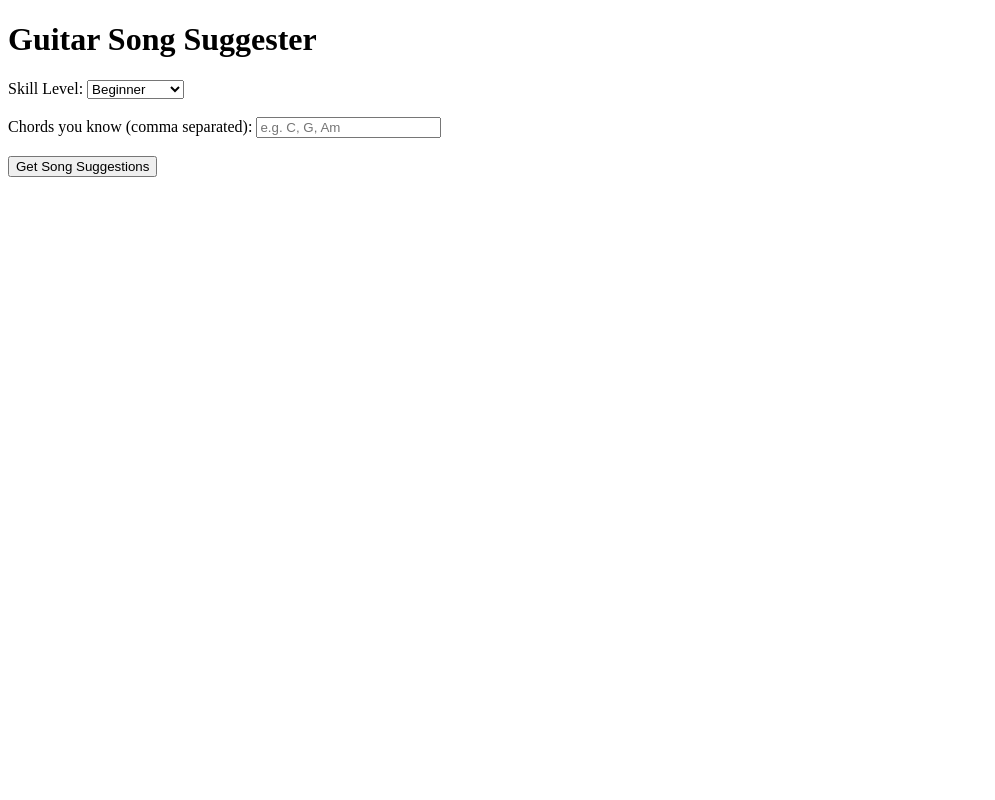
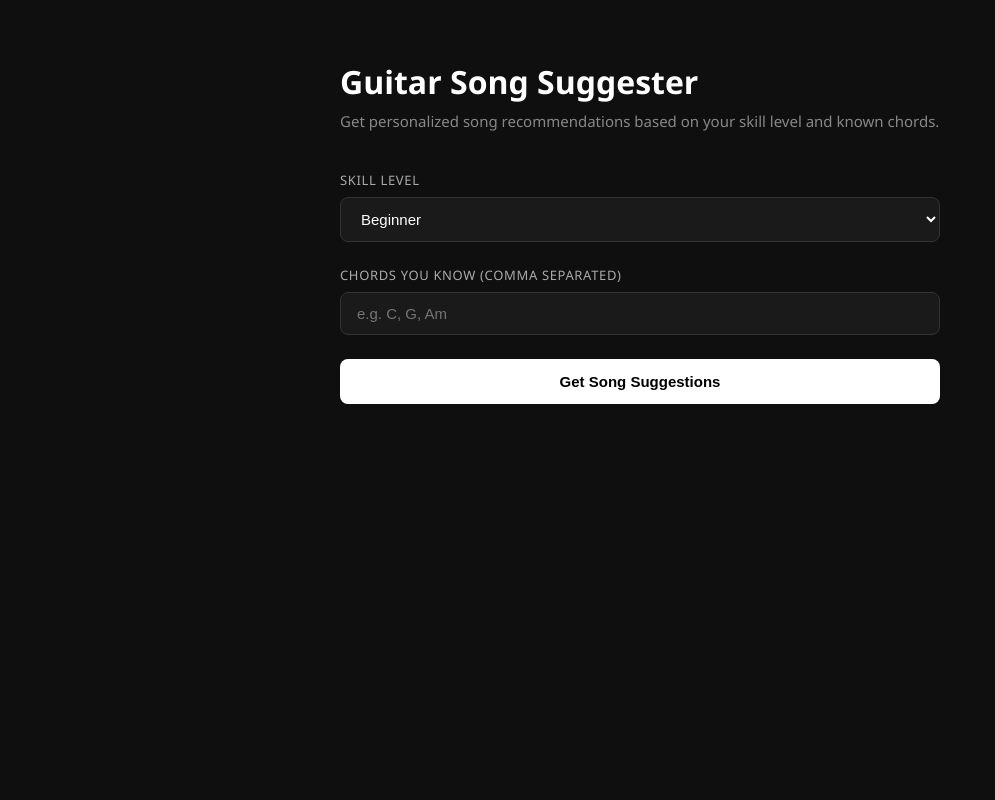
Before and after one commit to tylxr4/django-project, a Django app: page / in a window 1280 px wide. Shown: the whole page, without its empty margins (0-995 px from the left). Run offline with Django 4.2, Linux system fonts and the light colour scheme.

Commit message:
Add styled frontend with loading state

```diff
--- a/chords/templates/chords/index.html
+++ b/chords/templates/chords/index.html
@@ -1,29 +1,128 @@
 <!DOCTYPE html>
-<html lang="en">
+<html>
 <head>
-    <meta charset="UTF-8">
-    <meta name="viewport" content="width=device-width, initial-scale=1.0">
-    <title>Guitar Practice</title>
+    <title>Guitar Song Suggester</title>
+    <style>
+        * {
+            margin: 0;
+            padding: 0;
+            box-sizing: border-box;
+        }
 
+        body {
+            background-color: #0f0f0f;
+            color: #ffffff;
+            font-family: 'Segoe UI', sans-serif;
+            min-height: 100vh;
+            display: flex;
+            justify-content: center;
+            align-items: flex-start;
+            padding: 60px 20px;
+        }
+
+        .container {
+            width: 100%;
+            max-width: 600px;
+        }
+
+        h1 {
+            font-size: 32px;
+            font-weight: 600;
+            margin-bottom: 8px;
+            color: #ffffff;
+        }
+
+        .subtitle {
+            font-size: 15px;
+            color: #888;
+            margin-bottom: 40px;
+        }
+
+        label {
+            display: block;
+            font-size: 13px;
+            color: #aaa;
+            margin-bottom: 8px;
+            text-transform: uppercase;
+            letter-spacing: 0.05em;
+        }
+
+        select, input[type="text"] {
+            width: 100%;
+            background: #1a1a1a;
+            border: 1px solid #333;
+            color: #ffffff;
+            padding: 12px 16px;
+            border-radius: 8px;
+            font-size: 15px;
+            margin-bottom: 24px;
+            outline: none;
+            transition: border-color 0.2s;
+        }
+
+        select:focus, input[type="text"]:focus {
+            border-color: #555;
+        }
+
+        button {
+            width: 100%;
+            background: #ffffff;
+            color: #000000;
+            border: none;
+            padding: 14px;
+            border-radius: 8px;
+            font-size: 15px;
+            font-weight: 600;
+            cursor: pointer;
+            transition: background 0.2s;
+        }
+
+        button:hover {
+            background: #e0e0e0;
+        }
+
+        #results {
+            margin-top: 40px;
+            background: #1a1a1a;
+            border: 1px solid #333;
+            border-radius: 8px;
+            padding: 24px;
+            font-size: 15px;
+            line-height: 1.8;
+            white-space: pre-wrap;
+            display: none;
+        }
+
+        .loading {
+            text-align: center;
+            color: #888;
+            margin-top: 40px;
+            display: none;
+        }
+    </style>
 </head>
 <body>
+    <div class="container">
         <h1>Guitar Song Suggester</h1>
+        <p class="subtitle">Get personalized song recommendations based on your skill level and known chords.</p>
+
         <form id="suggestion-form">
-            <label>Skill Level:</label>
+            <label>Skill Level</label>
             <select id="skill_level">
                 <option value="beginner">Beginner</option>
                 <option value="intermediate">Intermediate</option>
                 <option value="advanced">Advanced</option>
             </select>
-        <br><br>
-        <label>Chords you know (comma separated):</label>
+
+            <label>Chords you know (comma separated)</label>
             <input type="text" id="known_chords" placeholder="e.g. C, G, Am">
-        <br><br>
+
             <button type="submit">Get Song Suggestions</button>
         </form>
 
+        <div class="loading" id="loading">Finding songs for you...</div>
         <div id="results"></div>
-
+    </div>
 
     <script>
         document.getElementById('suggestion-form').addEventListener('submit', function(e) {
@@ -31,6 +130,9 @@
 
             const skill_level = document.getElementById('skill_level').value
             const known_chords = document.getElementById('known_chords').value.split(', ')
+
+            document.getElementById('loading').style.display = 'block'
+            document.getElementById('results').style.display = 'none'
 
             fetch('/api/chords/', {
                 method: 'POST',
@@ -44,10 +146,11 @@
             })
             .then(response => response.json())
             .then(data => {
+                document.getElementById('loading').style.display = 'none'
+                document.getElementById('results').style.display = 'block'
                 document.getElementById('results').innerText = data.suggestions
             })
         })
     </script>
 </body>
-
 </html>
--- a/chords/views.py
+++ b/chords/views.py
@@ -12,7 +12,9 @@ def get_song_suggestions(request):
         data = json.loads(request.body)
         skill_level = data.get('skill_level')
         known_chords = data.get('known_chords')
-        prompt = f"I am a {skill_level} guitarist and I know these chords: {known_chords}. Suggest 3 songs I can learn and include the progressions for each."
+        prompt = f"I am a {skill_level} guitarist and I only know these chords: {known_chords}. Suggest 3 songs that use ONLY these exact chords and absolutely no others. Do not suggest any song that requires chords outside of this list. For each song include the title, artist, and chord progression."
+
+
         client = OpenAI(api_key=os.getenv("OPENAI_API_KEY"))
         response = client.chat.completions.create(
             model="gpt-3.5-turbo",
```
Lines whose indentation alone changed are shown as unchanged.
